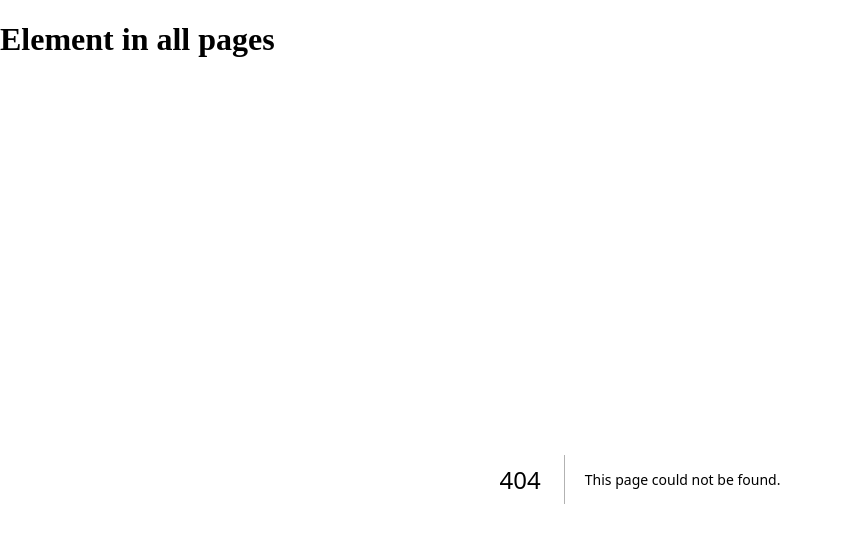
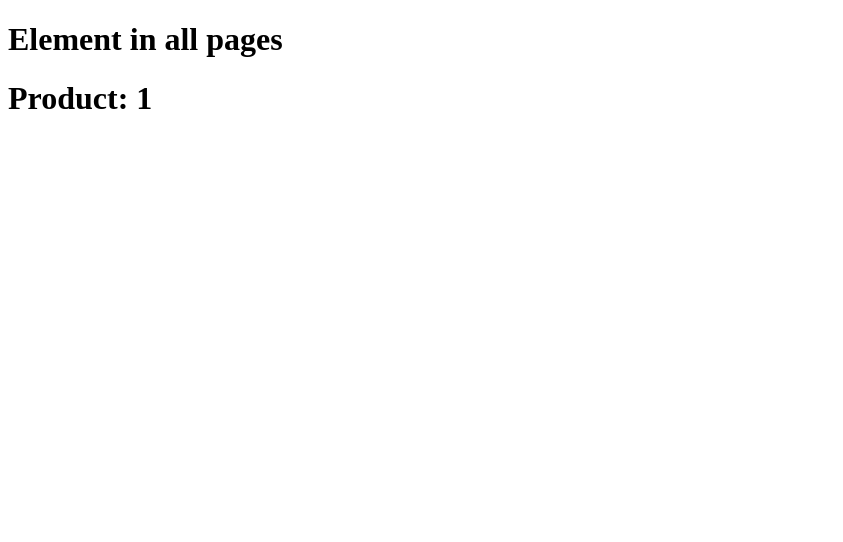
Before and after one commit to rodrigoaraujo7/testing-nextjs13, a Next.js app: page /products/1 in a window 1280 px wide. Before the commit this address had no page. Shown: the top 542 px of the page, without its empty margins (0-843 px from the left). Built offline with nearby package versions, Linux system fonts and the light colour scheme.

Commit message:
loading effect and routes with id

```diff
--- /dev/null
+++ b/src/app/products/[id]/page.tsx
@@ -0,0 +1,9 @@
+interface ProductProps {
+  params: {
+    id: string
+  }
+}
+
+export default function Product({ params }: ProductProps) {
+  return <h1>Product: {params.id}</h1>
+}
```
Also changed, not shown: src/app/(auth)/sigin/page.tsx (+8 -1 lines), src/app/loading.tsx (added, +7 -0 lines).
